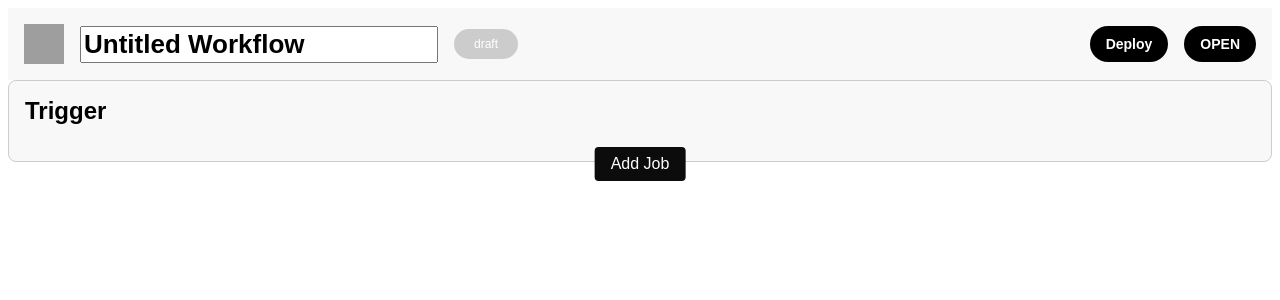
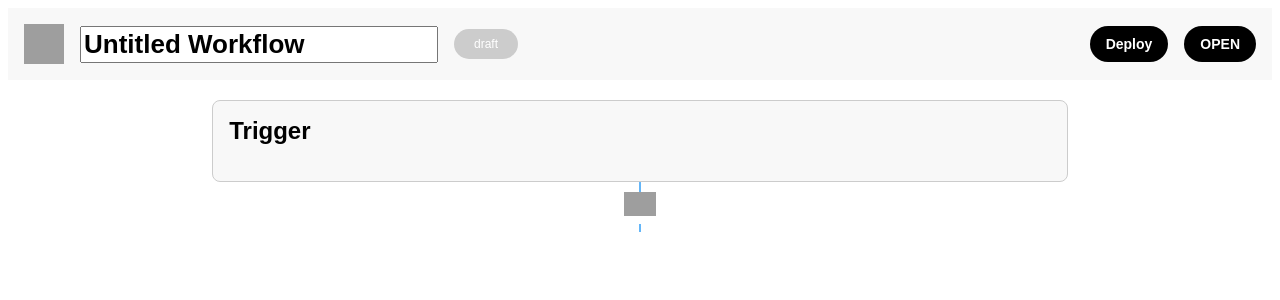
Before and after one commit to tzutingspace/functionflow, a React (Create React App) app in the folder client/: page /createworkflow in a window 1280 px wide. Shown: the top 300 px of the page. Built offline with nearby package versions, Linux system fonts and the light colour scheme; no server answers; grey boxes are pictures that could not be loaded.

Commit message:
[Modify] front-end page

```diff
--- /dev/null
+++ b/client/src/components/Discord/index.jsx
@@ -0,0 +1,113 @@
+import styled from 'styled-components';
+import { useState, useCallback } from 'react';
+import { BrowserRouter, Navigate, Route, Routes } from 'react-router-dom';
+import { AuthContext } from '../../contexts/authContext';
+import api from '../../utils/api';
+
+import discordLogo from './discord-logo.png';
+
+// const CLIENT_ID = '1091689250522681374'; old
+const CLIENT_ID = '1099302704767045772';
+const REDIRECT_URI = 'http://localhost:3000/oauth2/redirect';
+const SCOPE = 'identify email bot';
+const DISCORD_AUTH_URL = `https://discord.com/api/oauth2/authorize?client_id=${CLIENT_ID}&permissions=2048&redirect_uri=${REDIRECT_URI}&response_type=code&scope=${SCOPE}`;
+
+const Wrapper = styled.div`
+  position: relative;
+  display: flex;
+  flex-direction: column;
+  align-items: stretch;
+  min-height: 60px;
+  border: 0px;
+`;
+
+const Placeholder = styled.span`
+  padding-left: 6px;
+  opacity: 0.5;
+  border: 0px;
+`;
+
+const DiscodLogo = styled.img`
+  height: 14px;
+  min-height: 14px;
+  width: 14px;
+  min-width: 14px;
+  border: 0px;
+`;
+
+const OAuthButton = styled.button`
+  display: flex;
+  align-items: center;
+  width: 100%;
+  text-align: left;
+  white-space: nowrap;
+  overflow: hidden;
+  text-overflow: ellipsis;
+  height: 38px;
+  background-color: white;
+  border: 1px solid #ddd;
+  border-radius: 4px;
+  font-size: 14px;
+  /* border-color: grey; */
+`;
+
+const Discord = ({ item, setInput }) => {
+  // const [channelId, setChannelId] = useState('');
+  const [getChannel, setChannel] = useState(false);
+
+  // 點擊授權按鈕
+  const handleAuthorizeClick = () => {
+    // 設定彈跳視窗的設定
+    const popup = window.open(
+      `${DISCORD_AUTH_URL}`, // 填入你的後端 OAuth2 授權網址
+      '_blank',
+      'width=500,height=600'
+    );
+    // 添加事件監聽器以監聽message事件
+    window.addEventListener('message', handlePopupMessage, false);
+  };
+
+  // handleResponse
+  const handleDiscordResponse = useCallback(async (code) => {
+    const systemChannelId = await api.getDiscordChannel(code);
+    // setChannelId(systemChannelId);
+    let newObj = {};
+    console.log(item);
+    newObj[item.name] = systemChannelId;
+    setInput((prev) => {
+      return { ...prev, ...newObj };
+    });
+    setChannel(true);
+    return systemChannelId;
+  }, []);
+
+  // 彈跳視窗的事件監聽
+  const handlePopupMessage = (event) => {
+    // 確認訊息是從正確的網址傳來的
+    if (event.origin !== window.location.origin) return;
+    const { type, payload } = event.data;
+    console.log('彈出視窗回傳的type and payload', type, payload);
+    if (type === 'discord:auth') {
+      window.removeEventListener('message', handlePopupMessage, false);
+      // 送訊息給後端
+      handleDiscordResponse(payload);
+    }
+  };
+
+  return (
+    <>
+      {getChannel ? (
+        <></>
+      ) : (
+        <Wrapper>
+          <OAuthButton onClick={handleAuthorizeClick}>
+            <DiscodLogo src={discordLogo}></DiscodLogo>
+            <Placeholder>Connect a Discord Account</Placeholder>
+          </OAuthButton>
+        </Wrapper>
+      )}
+    </>
+  );
+};
+
+export default Discord;
--- a/client/src/index.js
+++ b/client/src/index.js
@@ -19,10 +19,10 @@ root.render(
     <Routes>
       <Route path="/" element={<App />}>
         <Route index element={<Home />} />
-        <Route path="oauth2/redirect" element={<Oauth2 />} />
         <Route path="profile" element={<Profile />} />
         <Route path="createworkflow" element={<Build />} />
         <Route path="history" element={<History />} />
+        <Route path="oauth2/redirect" element={<Oauth2 />} />
       </Route>
     </Routes>
   </BrowserRouter>
--- a/client/src/pages/Build/components/Block.jsx
+++ b/client/src/pages/Build/components/Block.jsx
@@ -3,6 +3,8 @@ import { useContext } from 'react';
 import styled from 'styled-components';
 import Job from './Job';
 import { WorkflowStateContext } from '../contexts/workflowContext';
+
+import plus from './plus.png';
 
 const Wrapper = styled.div`
   position: relative;
@@ -10,7 +12,9 @@ const Wrapper = styled.div`
   border-radius: 8px;
   padding: 16px;
   background-color: #f8f8f8;
-  margin-bottom: 16px;
+  max-width: 65%;
+  margin-left: auto;
+  margin-right: auto;
 `;
 
 const DeleteButton = styled.button`
@@ -28,25 +32,59 @@ const DeleteButton = styled.button`
   cursor: pointer;
 `;
 
-const AddTaskButtonArea = styled.div`
+const ButtonArea = styled.div`
+  align-items: center;
+  box-sizing: border-box;
+  display: flex;
+  flex-direction: column;
+  border-width: 0;
+  height: 50px;
+  width: auto;
+  border-style: solid;
+  border-color: transparent;
   position: relative;
-  margin-top: 16px;
-  margin-bottom: 16px;
-  overflow: visible; /* 允許超出容器 */
 `;
-const AddButton = styled.button`
-  background-color: #0c0c0c;
-  color: #ffffff;
-  border: none;
-  border-radius: 4px;
-  padding: 8px 16px;
-  font-size: 16px;
+
+const Emptydiv = styled.div`
+  box-sizing: border-box;
+  display: block;
+  height: 60px;
+  padding-left: 1px;
+  padding-right: 1px;
+  width: 1.97917px;
+  margin-left: 0px;
+  margin-right: 0px;
+  margin-top: 0px;
+  margin-bottom: 0px;
+  background-color: #64b6f8;
+  border-width: 0;
+  border-style: solid;
+  border-color: transparent;
+  line-height: 1.5;
+  font-size: 0.875rem;
+`;
+
+const AddButtonNew = styled.button`
+  align-items: center;
+  box-sizing: border-box;
+  display: flex;
+  flex-wrap: nowrap;
+  height: 32px;
+  justify-content: center;
+  margin: 0px;
+  padding: 0px;
+  top: 10px;
+  position: absolute;
+  width: 32px;
+  background-image: url(${plus});
+  background-size: contain;
+  background-repeat: no-repeat;
+  background-color: white;
+  border-color: transparent;
+  border: 0px;
+  z-index: 1;
   cursor: pointer;
-  position: absolute;
-  left: 50%;
-  transform: translateX(-50%);
   bottom: -20px; /* 超出容器一點點 */
-  z-index: 1;
 `;
 
 // JobData 是當前Block的資料
@@ -79,6 +117,7 @@ const Block = ({ workflowTitle, jobData, jobsData, setJobsData, idx }) => {
   }
 
   return (
+    <>
       <Wrapper>
         {idx ? (
           <DeleteButton type="button" onClick={() => removeJob()}>
@@ -94,12 +133,12 @@ const Block = ({ workflowTitle, jobData, jobsData, setJobsData, idx }) => {
           setJobsData={setJobsData}
           workflowTitle={workflowTitle}
         />
-      <AddTaskButtonArea></AddTaskButtonArea>
-      <AddButton type="button" onClick={() => addJob()}>
-        Add Job
-      </AddButton>
-      <AddTaskButtonArea></AddTaskButtonArea>
       </Wrapper>
+      <ButtonArea>
+        <Emptydiv></Emptydiv>
+        <AddButtonNew type="button" onClick={() => addJob()}></AddButtonNew>
+      </ButtonArea>
+    </>
   );
 };
 
--- a/client/src/pages/Build/components/Head.jsx
+++ b/client/src/pages/Build/components/Head.jsx
@@ -12,6 +12,7 @@ const Wrapper = styled.div`
   align-items: center;
   background-color: #f8f8f8;
   padding: 16px;
+  margin-bottom: 20px;
 `;
 
 const WorkflowHeaderLeft = styled.div`
--- a/client/src/pages/Oauth2/index.jsx
+++ b/client/src/pages/Oauth2/index.jsx
@@ -4,10 +4,8 @@ const Oauth2 = () => {
   useEffect(() => {
     const code = new URLSearchParams(window.location.search).get('code');
     if (!code) {
-      console.log('取得 Discord Code Error');
-      window.opener.postMessage('Error');
+      window.opener.postMessage({ type: 'error' });
     } else {
-      console.log(`Discord OAuth2 Code: ${code}`);
       const message = { type: 'discord:auth', payload: code };
       window.opener.postMessage(message);
       window.close();
```
Also changed, not shown: client/src/pages/Build/components/JobConfig.jsx (+44 -17 lines). Lines whose indentation alone changed are shown as unchanged.
